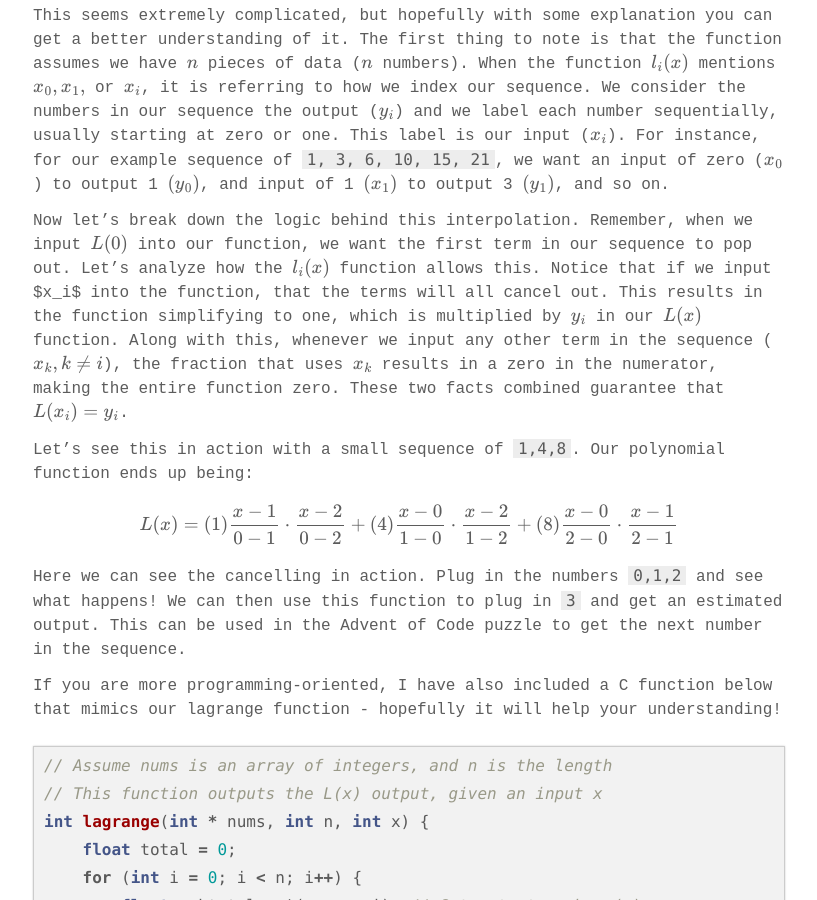
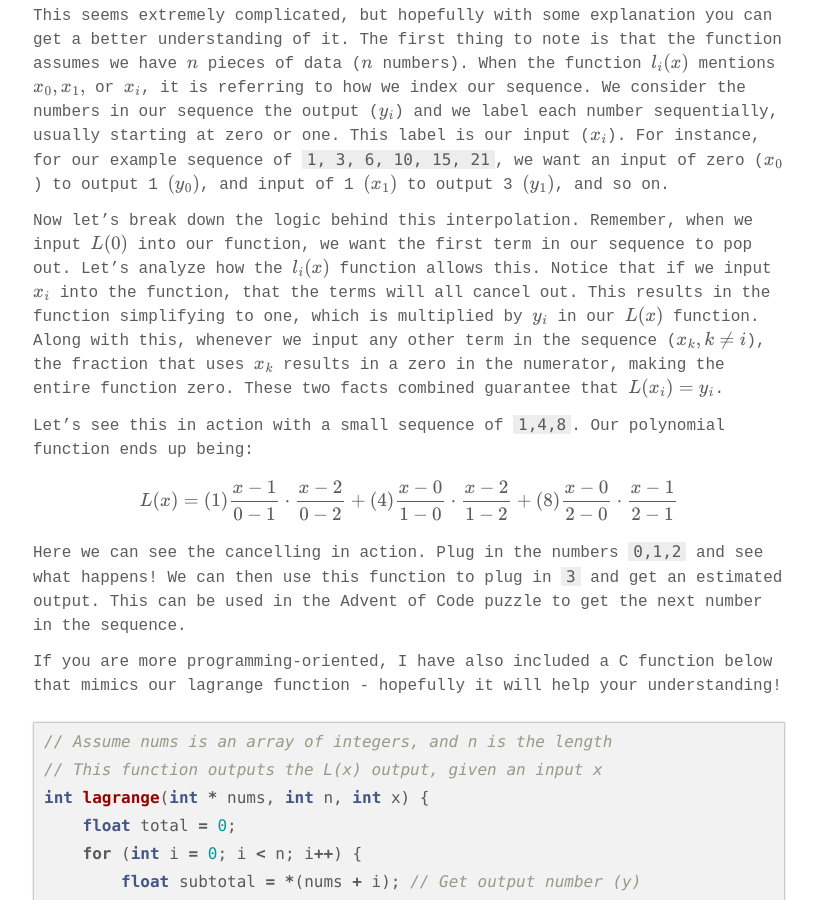
Before and after one commit to bunceandbean/bunceandbean.github.io, a Jekyll site: the page built from docs/_posts/2024-10-28-advent-day-9.md, in a window 1280 px wide and 900 px high, scrolled down 2777 px. Shown: the whole window, without its empty margins (231-1048 px from the left). Built offline with Jekyll 4.4.1, drawn with Linux system fonts in a browser that asks for light colours; some web fonts are replaced; formulas are drawn with MathJax 3.

```diff
--- a/docs/_posts/2024-10-28-advent-day-9.md
+++ b/docs/_posts/2024-10-28-advent-day-9.md
@@ -54,7 +54,7 @@ $$l_i(x) = \frac{x - x_0}{x_i - x_0} \cdot... \cdot\frac{x - x_{i-1}}{x_i - x_{i
 
 This seems extremely complicated, but hopefully with some explanation you can get a better understanding of it. The first thing to note is that the function assumes we have $$n$$ pieces of data ($$n$$ numbers). When the function $$l_i(x)$$ mentions $$x_0, x_1,$$ or $$x_i$$, it is referring to how we index our sequence. We consider the numbers in our sequence the output ($$y_i$$) and we label each number sequentially, usually starting at zero or one. This label is our input ($$x_i$$). For instance, for our example sequence of `1, 3, 6, 10, 15, 21`, we want an input of zero ($$x_0$$) to output 1 $$(y_0)$$, and input of 1 $$(x_1)$$ to output 3 $$(y_1)$$, and so on.
 
-Now let's break down the logic behind this interpolation. Remember, when we input $$L(0)$$ into our function, we want the first term in our sequence to pop out. Let's analyze how the $$l_i(x)$$ function allows this. Notice that if we input $x_i$ into the function, that the terms will all cancel out. This results in the function simplifying to one, which is multiplied by $$y_i$$ in our $$L(x)$$ function. Along with this, whenever we input any other term in the sequence ($$x_k, k\not = i$$), the fraction that uses $$x_k$$ results in a zero in the numerator, making the entire function zero. These two facts combined guarantee that $$L(x_i) = y_i$$.
+Now let's break down the logic behind this interpolation. Remember, when we input $$L(0)$$ into our function, we want the first term in our sequence to pop out. Let's analyze how the $$l_i(x)$$ function allows this. Notice that if we input $$x_i$$ into the function, that the terms will all cancel out. This results in the function simplifying to one, which is multiplied by $$y_i$$ in our $$L(x)$$ function. Along with this, whenever we input any other term in the sequence ($$x_k, k\not = i$$), the fraction that uses $$x_k$$ results in a zero in the numerator, making the entire function zero. These two facts combined guarantee that $$L(x_i) = y_i$$.
 
 Let's see this in action with a small sequence of `1,4,8`. Our polynomial function ends up being:
 
```
